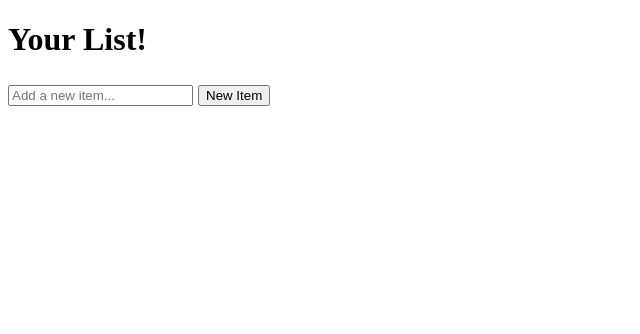
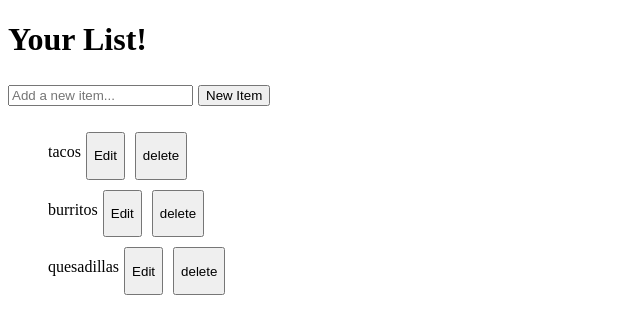
Before and after one commit to cristian-montes/shoppingList_lab, a React app: page / in a window 1280 px wide. Shown: the top 334 px of the page, without its empty margins (0-640 px from the left). Built offline with nearby package versions, Linux system fonts and the light colour scheme.

Commit message:
update test passing

```diff
--- a/src/components/ItemList/Item.jsx
+++ b/src/components/ItemList/Item.jsx
@@ -9,6 +9,7 @@ export default function Item({ item, handleItemDelete, handleItemUpdate }) {
     conditionalItem = (
       <div role="editItem">
         <input
+          type="text"
           value ={item.text}
           onChange={(event) =>{
             handleItemUpdate({
@@ -27,15 +28,17 @@ export default function Item({ item, handleItemDelete, handleItemUpdate }) {
     )
     } else {
        conditionalItem = (
-      <div role="item">
+      <>
         <p>{item.text}</p>
         <button
+          aria-label="edit"
+          name="edit"
           type="button"
           onClick={() => setEditItem(true)}
         >
           Edit
         </button>
-      </div>
+      </>
        )
     }
 
--- a/src/views/ShopingList/ShopingList.jsx
+++ b/src/views/ShopingList/ShopingList.jsx
@@ -4,7 +4,12 @@ import ItemList from "../../components/ItemList/ItemList";
 
 
 
-const initialItems = [];
+const initialItems = [
+  { id: 0, text: 'tacos'},
+  { id: 1, text: 'burritos'},
+  { id: 2, text: 'quesadillas'}
+];
+
 
 function itemsReducer(items, action) {
   switch (action.type) {
```
Also changed, not shown: 1 other file (tests, documents, lock files or other folders).
